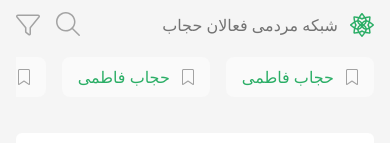
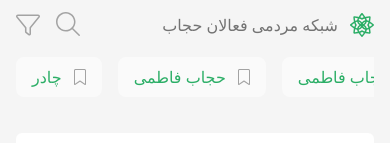
Before and after one commit to 3alehi/Hejab, a React (Vite) app in the folder my-project/: page / in a window 390 px wide. Shown: the top 143 px of the page. Built offline with nearby package versions, Linux system fonts and the light colour scheme.

Commit message:
fix scroll

```diff
--- a/my-project/src/components/ExperienceAndTopics.jsx
+++ b/my-project/src/components/ExperienceAndTopics.jsx
@@ -50,12 +50,11 @@
 
         </div>
     </div>
-    <ul className="flex overflow-x-auto hide-scrollbar space-x-4 lg:hidden  justify-end">
+    <ul className="flex overflow-x-auto hide-scrollbar lg:hidden space-x-4">
     <li className='flex items-center bg-[#FAFAFA] rounded-lg whitespace-nowrap px-4 py-2'>      <p className='mr-3 text-[#2BAE66]'> چادر</p>
                 <svg width="12" height="16" viewBox="0 0 12 16" fill="none" xmlns="http://www.w3.org/2000/svg">
 <path d="M0 1.5C0 0.6875 0.65625 0 1.5 0H10.5C11.3125 0 12 0.6875 12 1.5V15.3125C12 15.7188 11.6875 16 11.2812 16C11.1562 16 11.0312 15.9688 10.9062 15.9062L6 12.625L1.0625 15.9062C0.9375 15.9688 0.8125 16 0.6875 16C0.28125 16 0 15.7188 0 15.3125V1.5ZM1.5 1C1.21875 1 1 1.25 1 1.5V14.75L5.71875 11.5938C5.875 11.5 6.09375 11.5 6.25 11.5938L11 14.75V1.5C11 1.25 10.75 1 10.5 1H1.5Z" fill="#A3A3A3"/>
 </svg>
-
       </li>
       <li className='flex items-center bg-[#FAFAFA] rounded-lg whitespace-nowrap px-4 py-2'>      <p className='mr-3 text-[#2BAE66]'>حجاب فاطمی</p>
                 <svg width="12" height="16" viewBox="0 0 12 16" fill="none" xmlns="http://www.w3.org/2000/svg">
--- a/my-project/src/index.css
+++ b/my-project/src/index.css
@@ -6,11 +6,9 @@
 
 }
 .hide-scrollbar {
-  /* مخفی کردن نوار اسکرول در مرورگرهای Webkit (Chrome, Safari) */
-  scrollbar-width: none; /* مخفی کردن در Firefox */
-  -ms-overflow-style: none;  /* مخفی کردن در Internet Explorer و Edge */
+  scrollbar-width: none;
+  -ms-overflow-style: none;
 
-  /* مخفی کردن نوار اسکرول در مرورگرهای Webkit (Chrome, Safari) */
   &::-webkit-scrollbar {
     display: none;
   }
```
